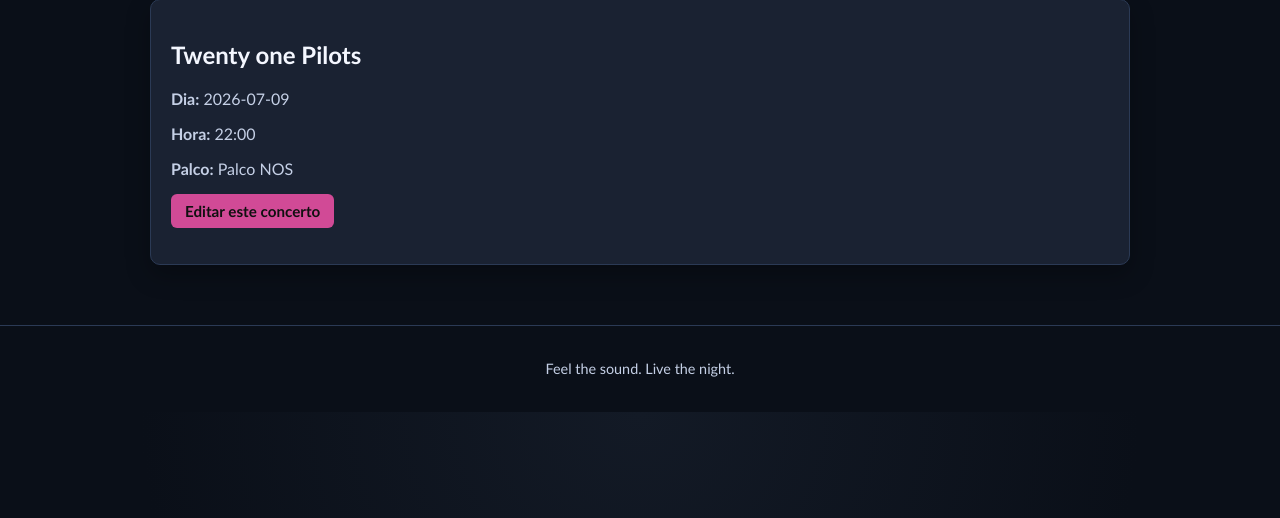
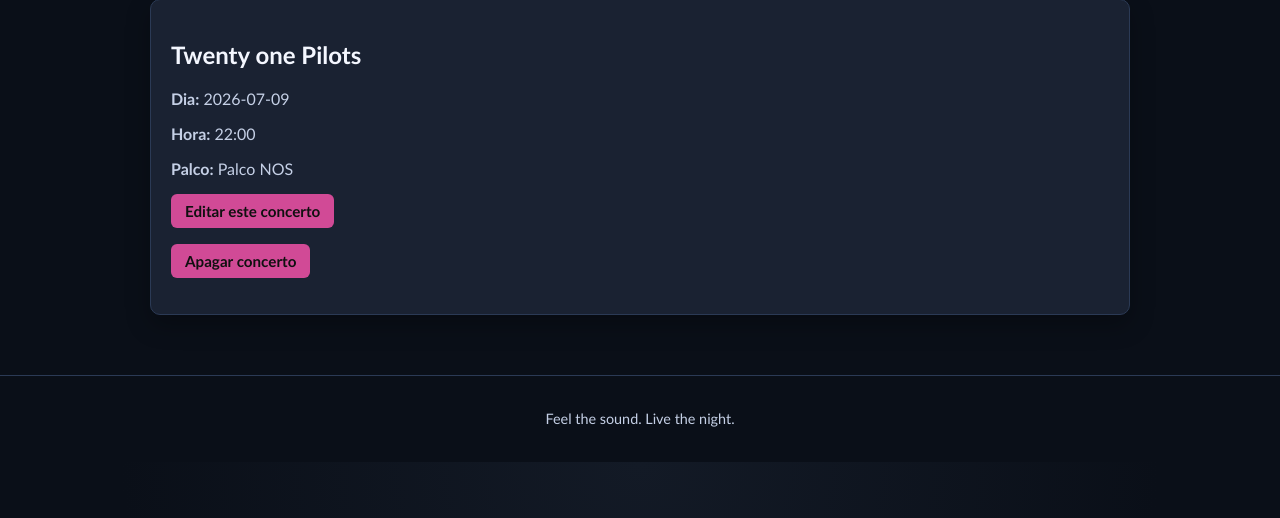
Before and after one commit to Garfa9909/festival-form-a22510504, a Django app: page /concertos/2/ in a window 1280 px wide. Shown: the part 231-749 px from the top of the page. Run offline with Django 5.2, Linux system fonts and the light colour scheme; data comes from the database, SQL or seed files in the repository; both versions use the stored data as it was after the commit.

Commit message:
Fixed template

```diff
--- a/festival/forms.py
+++ b/festival/forms.py
@@ -6,10 +6,10 @@ from .models import Concerto, Palco
 class ConcertoForm(forms.ModelForm):
     class Meta:
         model = Concerto
-        fields = ["hora"]
+        fields = "__all__"
 
 
 class PalcoForm(forms.ModelForm):
     class Meta:
         model = Palco
-        fields = ["nome", "capacidade", "imagem"]
+        fields = ["nome", "capacidade", "imagem", "acessibilidade_mobilidade_reduzida"]
--- a/festival/models.py
+++ b/festival/models.py
@@ -10,6 +10,7 @@ class Palco(models.Model):
     nome = models.CharField(max_length=100)
     capacidade = models.PositiveIntegerField(default=0)
     imagem = models.ImageField(upload_to="palcos/", null=True, blank=True)
+    acessibilidade_mobilidade_reduzida = models.BooleanField()
 
     def __str__(self):
         return self.nome
--- a/festival/templates/festival/concerto.html
+++ b/festival/templates/festival/concerto.html
@@ -8,6 +8,7 @@
         <p><strong>Hora:</strong> {{ concerto.hora }}</p>
         <p><strong>Palco:</strong> {{ concerto.palco }}</p>
         <p><a href="{% url 'editar_concerto' concerto.id %}" class="btn">Editar este concerto</a></p>
+        <p><a href="{% url 'apagar_concerto' concerto.id %}" class="btn">Apagar concerto</a></p>
     </article>
 
 
--- a/festival/templates/festival/layout.html
+++ b/festival/templates/festival/layout.html
@@ -135,7 +135,7 @@
             <a href="{% url 'index' %}">Início</a>
             <a href="{% url 'dias' %}">Dias</a>
             <a href="{% url 'palcos' %}">Palcos</a>
-            <a href="">Criar concerto</a>
+            <a href="{% url 'criar_concerto' %}">Criar concerto</a>
         </nav>
     </header>
 
--- a/festival/templates/festival/palcos.html
+++ b/festival/templates/festival/palcos.html
@@ -5,8 +5,8 @@
 
 {% for palco in palcos %}
 <div style="display: flex; align-items: center; gap: 12px;">
-    <h2>{{ palco.nome }}</h2>
-    <a href="" class="btn">Editar palco</a>
+    <h2>{{ palco.nome }} ({{palco.capacidade}} pessoas - {{palco.concertos.all.count}} concertos {% if palco.acessibilidade_mobilidade_reduzida %} -♿ {%endif%} ) </h2>
+    <a href="{% url 'editar_palco' palco.id%}" class="btn">Editar palco</a>
 </div>
 
     {% if palco.imagem %}
--- a/festival/urls.py
+++ b/festival/urls.py
@@ -6,5 +6,8 @@ urlpatterns = [
     path('dias/', views.dias_view, name='dias'),
     path('palcos/', views.palcos_view, name='palcos'),
     path('concertos/<int:concerto_id>/', views.concerto_view, name='concerto'),
+    path('concertos/criar/', views.criar_concerto_view, name='criar_concerto'),
     path('concertos/<int:concerto_id>/editar/', views.editar_concerto_view, name='editar_concerto'),
+    path('concertos/<int:concerto_id>/apagar/', views.apagar_concerto_view, name='apagar_concerto'),
+    path('palcos/<int:palco_id>/editar/', views.editar_palco_view, name='editar_palco'),
 ]
--- a/festival/views.py
+++ b/festival/views.py
@@ -7,7 +7,7 @@ def index_view(request):
     return render(request, 'festival/index.html')
 
 def dias_view(request):
-    dias = Dia.objects.all()
+    dias = Dia.objects.all().order_by("data")
 
     context = {'dias': dias}
 
@@ -29,6 +29,18 @@ def concerto_view(request, concerto_id):
 
     return render(request, 'festival/concerto.html', context)
 
+def criar_concerto_view(request):
+    form = ConcertoForm(request.POST)
+    if form.is_valid():
+        form.save()
+        return redirect('palcos')
+    else:
+        form = ConcertoForm()
+
+        context = {'form': form,}
+
+        return render(request, 'festival/criar_concerto.html', context)
+
 
 def editar_concerto_view(request, concerto_id):
     concerto = get_object_or_404(Concerto, id=concerto_id)
@@ -47,3 +59,27 @@ def editar_concerto_view(request, concerto_id):
     }
 
     return render(request, 'festival/editar_concerto.html', context)
+
+def apagar_concerto_view(request, concerto_id):
+
+    concerto = Concerto.objects.get(id=concerto_id)
+    concerto.delete()
+    return redirect("palcos")
+
+def editar_palco_view(request, palco_id):
+    palco = get_object_or_404(Palco, id=palco_id)
+
+    if request.method == 'POST':
+        form = PalcoForm(request.POST, request.FILES, instance=palco)
+        if form.is_valid():
+            form.save()
+            return redirect('palcos',)
+    else:
+        form = PalcoForm(instance=palco)
+
+    context = {
+        'palco': palco,
+        'form': form,
+    }
+
+    return render(request, 'festival/editar_palco.html', context)
```
Also changed, not shown: festival/templates/festival/criar_concerto.html (added, +13 -0 lines), README.md, db.sqlite3, festival/migrations/0011_palco_acessibilidade_mobilidade_reduzida.py (added).
